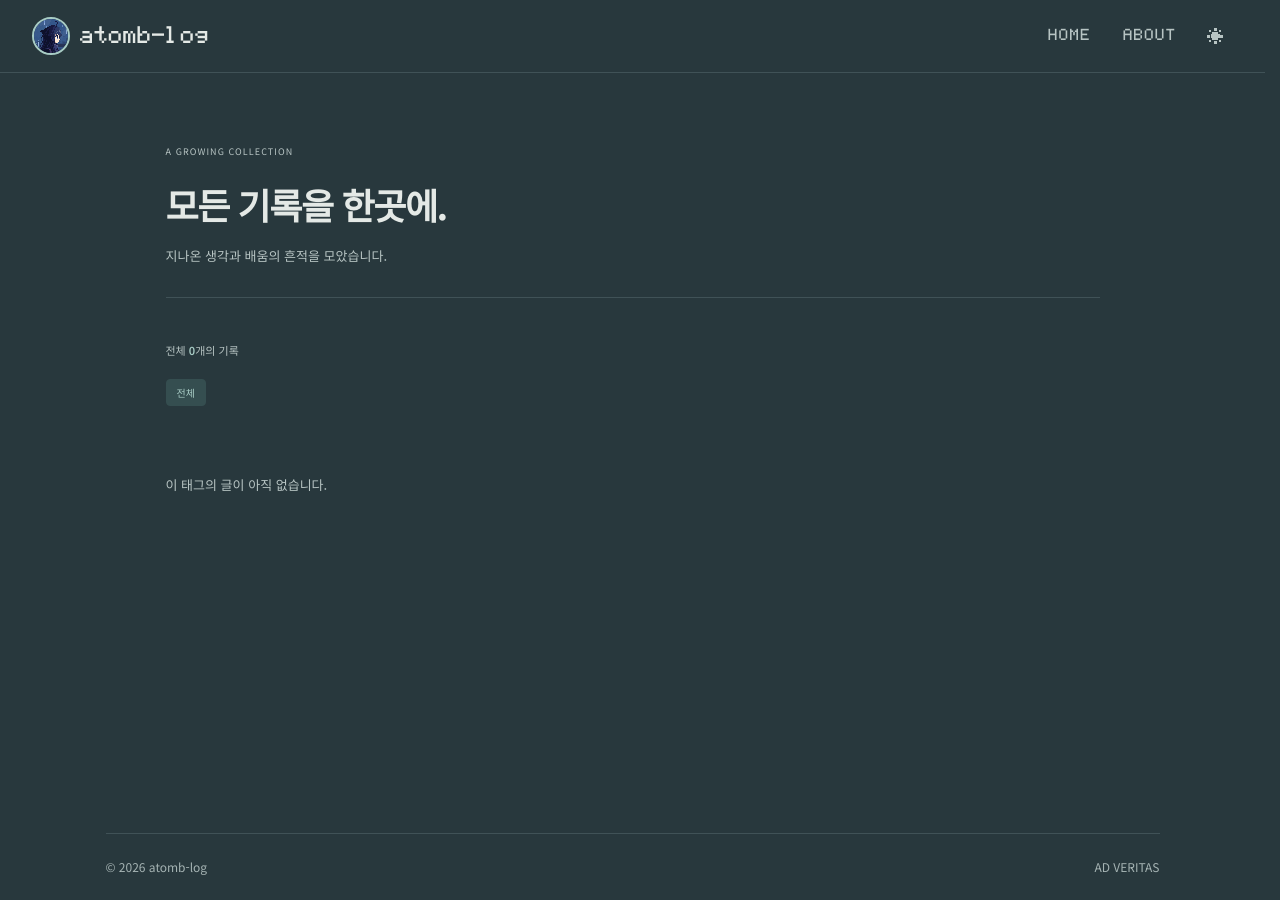
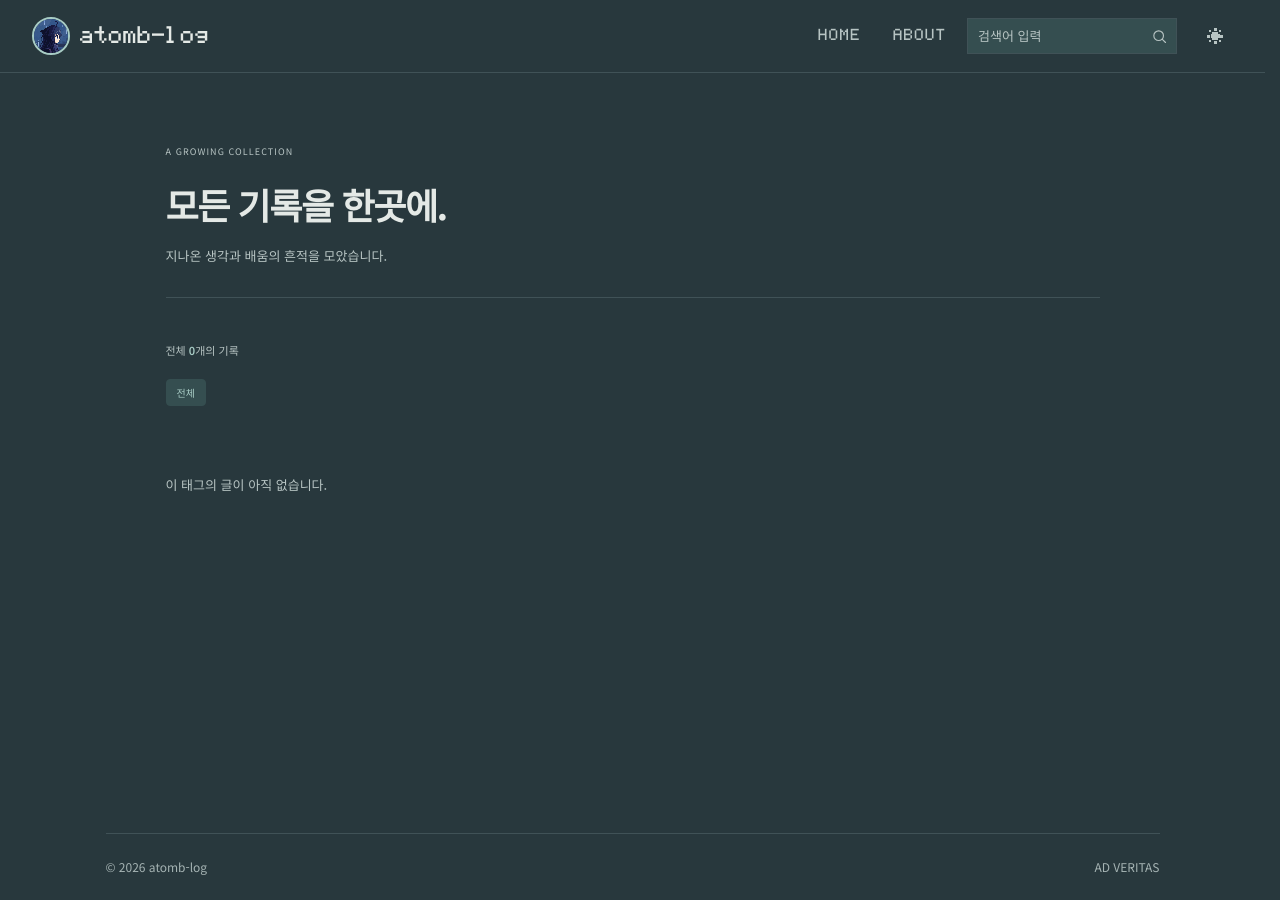
Before and after one commit to atomb-log/atomb-log.github.io, a Jekyll site: the page built from archive.html, in a window 1280 px wide. Built offline with Jekyll 4.4.1, drawn with Linux system fonts in a browser that asks for light colours.

Commit message:
Restore header search across posts, pages, and categories

```diff
--- a/_layouts/default.html
+++ b/_layouts/default.html
@@ -29,6 +29,11 @@
         <a href="{{ '/' | relative_url }}"{% if page.url == '/' %} class="active" aria-current="page"{% endif %}>HOME</a>
         <a href="{{ site.category_urls['ABOUT'] | relative_url }}"{% if page.url == site.category_urls['ABOUT'] %} class="active" aria-current="page"{% endif %}>ABOUT</a>
       </nav>
+      <form class="header-search" role="search" aria-label="블로그 검색">
+        <label class="visually-hidden" for="header-search-input">검색어</label>
+        <input id="header-search-input" type="search" placeholder="검색어 입력" autocomplete="off">
+        <button type="submit" aria-label="검색" aria-haspopup="dialog" aria-controls="search-dialog">{% include icon.html name='search' %}</button>
+      </form>
       <button class="theme-toggle icon-button" type="button" aria-label="밝은 모드로 전환" title="밝은 모드로 전환">
         <svg class="icon theme-sun" viewBox="0 0 24 24" fill="currentColor" shape-rendering="crispEdges" aria-hidden="true"><path d="M10 1h4v4h-4zM10 19h4v4h-4zM1 10h4v4H1zM19 10h4v4h-4zM4 4h3v3H4zM17 4h3v3h-3zM4 17h3v3H4zM17 17h3v3h-3zM8 7h8v2h2v6h-2v2H8v-2H6V9h2z"/></svg>
         <svg class="icon theme-moon" viewBox="0 0 24 24" fill="currentColor" shape-rendering="crispEdges" aria-hidden="true"><path d="M9 2h5v3h-3v3H9v7h3v3h7v-3h3v5h-3v2H8v-2H5v-3H3V8h2V5h4z"/></svg>
@@ -38,8 +43,8 @@
     <footer class="site-footer"><span>© {{ site.time | date: '%Y' }} {{ site.title | escape }}</span><span>AD VERITAS</span></footer>
   </div>
   <dialog class="search-dialog" id="search-dialog" aria-labelledby="search-title">
-    <div class="search-header">{% include icon.html name='search' %}<label id="search-title" class="visually-hidden" for="search-input">글 검색</label><input id="search-input" type="search" placeholder="어떤 기록을 찾고 있나요?" autocomplete="off"><button class="search-close" type="button" data-search-close aria-label="검색 닫기">Esc</button></div>
-    <div class="search-status" id="search-status" role="status" aria-live="polite">제목, 내용, 주제로 검색할 수 있어요.</div>
+    <div class="search-header">{% include icon.html name='search' %}<label id="search-title" class="visually-hidden" for="search-input">블로그 검색</label><input id="search-input" type="search" placeholder="제목, 본문, 태그, 카테고리 검색" autocomplete="off"><button class="search-close" type="button" data-search-close aria-label="검색 닫기">Esc</button></div>
+    <div class="search-status" id="search-status" role="status" aria-live="polite">제목, 본문, 태그, 카테고리로 검색할 수 있어요.</div>
     <div class="search-results" id="search-results"></div>
     <div class="search-footer"><span>키보드로도 편하게 찾아보세요.</span><span><kbd>Tab</kbd> 이동 <kbd>Enter</kbd> 열기</span></div>
   </dialog>
--- a/assets/css/style.css
+++ b/assets/css/style.css
@@ -440,6 +440,47 @@ kbd {
   color:var(--accent);
   border-bottom-color:var(--accent)
 }
+.header-search {
+  display:flex;
+  align-items:center;
+  width:clamp(140px,18vw,210px);
+  height:36px;
+  flex-shrink:0;
+  border:1px solid var(--line);
+  background:var(--accent-soft)
+}
+.header-search:focus-within {
+  border-color:var(--accent)
+}
+.header-search input {
+  width:100%;
+  min-width:0;
+  padding:0 0 0 10px;
+  border:0;
+  outline:0;
+  background:transparent;
+  color:var(--ink);
+  font-size:13px
+}
+.header-search input::placeholder {
+  color:var(--muted)
+}
+.header-search button {
+  display:grid;
+  place-items:center;
+  width:34px;
+  height:34px;
+  padding:0;
+  flex-shrink:0;
+  color:var(--muted)
+}
+.header-search button:hover {
+  color:var(--accent)
+}
+.header-search .icon {
+  width:17px;
+  height:17px
+}
 .breadcrumbs {
   display:flex;
   align-items:center;
@@ -2251,6 +2292,17 @@ main:focus {
     font-size:10px;
     letter-spacing:.04em
   }
+  .header-search {
+    width:32px;
+    border:0;
+    background:transparent
+  }
+  .header-search input {
+    display:none
+  }
+  .header-search button {
+    width:32px
+  }
   .menu-toggle {
     display:inline-flex;
     margin-left:-7px
@@ -2436,7 +2488,8 @@ main:focus {
     padding:0 23px
   }
   .topbar-inner {
-    padding:0 18px
+    padding:0 18px;
+    gap:8px
   }
   .header-brand {
     font-size:15px;
--- a/assets/js/main.js
+++ b/assets/js/main.js
@@ -37,34 +37,51 @@
   const input = $('#search-input');
   const results = $('#search-results');
   const status = $('#search-status');
+  const headerSearch = $('.header-search');
+  const headerSearchInput = $('#header-search-input');
   let indexPromise;
   let searchReturnFocus;
   let requestNumber = 0;
   let debounceTimer;
   const normalize = text => String(text).normalize('NFKC').toLocaleLowerCase('ko-KR');
+  const graphemes = new Intl.Segmenter('ko-KR', { granularity: 'grapheme' });
+  function findTextMatch(text, query) {
+    if (!query) return;
+    const needle = normalize(query);
+    const position = normalize(text).indexOf(needle);
+    if (position < 0) return;
+    let offset = 0;
+    let start;
+    for (const { segment, index } of graphemes.segment(text)) {
+      const next = offset + normalize(segment).length;
+      if (start === undefined && next > position) start = index;
+      if (next >= position + needle.length) return { start, end: index + segment.length };
+      offset = next;
+    }
+  }
   async function loadIndex() {
     if (!indexPromise) {
       indexPromise = fetch(document.body.dataset.searchUrl, { credentials: 'same-origin' })
         .then(response => { if (!response.ok) throw new Error('Search index unavailable'); return response.json(); })
-        .then(posts => posts.map(post => ({ ...post, searchable: normalize([post.title, post.content, ...post.categories, ...post.tags].join(' ')) })))
+        .then(posts => posts.map(post => ({ ...post, searchable: normalize([post.title, post.description || '', post.content, post.date, ...post.categories, ...post.tags].join(' ')) })))
         .catch(error => { indexPromise = undefined; throw error; });
     }
     return indexPromise;
   }
   function highlighted(text, query) {
     const fragment = document.createDocumentFragment();
-    const position = normalize(text).indexOf(normalize(query));
-    if (!query || position < 0) { fragment.append(document.createTextNode(text)); return fragment; }
-    fragment.append(document.createTextNode(text.slice(0, position)));
+    const match = findTextMatch(text, query);
+    if (!match) { fragment.append(document.createTextNode(text)); return fragment; }
+    fragment.append(document.createTextNode(text.slice(0, match.start)));
     const mark = document.createElement('mark');
-    mark.textContent = text.slice(position, position + query.length);
-    fragment.append(mark, document.createTextNode(text.slice(position + query.length)));
+    mark.textContent = text.slice(match.start, match.end);
+    fragment.append(mark, document.createTextNode(text.slice(match.end)));
     return fragment;
   }
   async function search() {
     const current = ++requestNumber;
     const query = input.value.trim();
-    const tokens = normalize(query).split(/\s+/u).filter(Boolean);
+    const tokens = normalize(query).split(/\s+/u).map(token => token.replace(/^#/u, '')).filter(Boolean);
     status.textContent = '기록을 불러오는 중입니다…';
     try {
       const posts = await loadIndex();
@@ -75,24 +92,24 @@
           .sort((a, b) => b.score - a.score).map(item => item.post);
       }
       results.replaceChildren();
-      status.textContent = query ? `“${query}” · ${matches.length}개의 기록` : `최근 기록 ${Math.min(matches.length, 6)}개 · 제목, 내용, 주제로 검색하세요.`;
+      status.textContent = query ? `“${query}” · 검색 결과 ${matches.length}개` : '제목, 본문, 태그, 카테고리로 검색하세요.';
       if (query && !matches.length) {
         const empty = document.createElement('p');
         empty.className = 'search-error';
-        empty.textContent = '일치하는 기록이 없어요. 다른 단어로 찾아보세요.';
+        empty.textContent = '일치하는 글이나 페이지가 없어요. 다른 단어로 찾아보세요.';
         results.append(empty);
       }
-      matches.slice(0, query ? 20 : 6).forEach(post => {
+      (query ? matches : matches.slice(0, 6)).forEach(post => {
         const link = document.createElement('a');
         link.className = 'search-result';
         link.href = post.url;
         const title = document.createElement('strong');
         title.append(highlighted(post.title, query));
         const meta = document.createElement('small');
-        meta.textContent = `${post.date} · ${post.categories.join(' / ') || '노트'}`;
+        meta.textContent = post.kind === 'category' ? '카테고리' : post.kind === 'page' ? '소개 페이지' : [post.date, post.categories.join(' / ')].filter(Boolean).join(' · ');
         const preview = document.createElement('p');
         const content = post.content.replace(/\s+/gu, ' ');
-        const matchAt = query ? normalize(content).indexOf(normalize(tokens[0])) : 0;
+        const matchAt = query ? findTextMatch(content, tokens[0])?.start || 0 : 0;
         const start = Math.max(0, matchAt - 30);
         preview.append(highlighted((start ? '…' : '') + content.slice(start, start + 110) + (content.length > start + 110 ? '…' : ''), tokens[0] || ''));
         link.append(title, meta, preview);
@@ -114,14 +131,19 @@
       results.append(message);
     }
   }
-  function openSearch() {
+  function openSearch(query) {
+    if (typeof query === 'string') input.value = query;
     if (dialog.open) { input.focus(); input.select(); return; }
     searchReturnFocus = document.activeElement;
     dialog.showModal();
     input.focus();
     search();
   }
-  $$('[data-search-open]').forEach(button => button.addEventListener('click', openSearch));
+  $$('[data-search-open]').forEach(button => button.addEventListener('click', () => openSearch()));
+  headerSearch?.addEventListener('submit', event => {
+    event.preventDefault();
+    openSearch(headerSearchInput.value);
+  });
   $('[data-search-close]').addEventListener('click', () => dialog.close());
   dialog.addEventListener('click', event => {
     if (event.target !== dialog) return;
@@ -129,7 +151,11 @@
     if (event.clientX < box.left || event.clientX > box.right || event.clientY < box.top || event.clientY > box.bottom) dialog.close();
   });
   dialog.addEventListener('close', () => { ++requestNumber; searchReturnFocus?.focus(); });
-  input.addEventListener('input', () => { clearTimeout(debounceTimer); debounceTimer = setTimeout(search, 100); });
+  input.addEventListener('input', () => {
+    if (headerSearchInput) headerSearchInput.value = input.value;
+    clearTimeout(debounceTimer);
+    debounceTimer = setTimeout(search, 100);
+  });
   document.addEventListener('keydown', event => {
     const editing = event.target.closest('input, textarea, select, [contenteditable="true"]');
     if ((event.key.toLowerCase() === 'k' && (event.ctrlKey || event.metaKey)) || (event.key === '/' && !editing && !event.ctrlKey && !event.metaKey && !event.altKey)) {
--- a/scripts/check_site.py
+++ b/scripts/check_site.py
@@ -96,4 +96,4 @@ for name in ("Gemfile", "Gemfile.lock", "README.md", "vendor", "scripts", ".bund
 
 if errors:
     raise SystemExit("\n".join(errors))
-print(f"PASS: {len(pages)} HTML pages, {len(posts)} searchable posts, local links, RSS, sitemap, and source exclusions.")
+print(f"PASS: {len(pages)} HTML pages, {len(posts)} search entries, local links, RSS, sitemap, and source exclusions.")
--- a/search.json
+++ b/search.json
@@ -3,5 +3,9 @@ layout: null
 permalink: /search.json
 ---
 [
-{% for post in site.posts %}{"title":{{ post.title | jsonify }},"url":{{ post.url | relative_url | jsonify }},"date":{{ post.date | date: '%Y.%m.%d' | jsonify }},"categories":{{ post.categories | jsonify }},"tags":{{ post.tags | jsonify }},"content":{{ post.content | strip_html | normalize_whitespace | jsonify }}}{% unless forloop.last %},{% endunless %}{% endfor %}
+{% assign search_separator = '' %}
+{% for post in site.posts %}{{ search_separator }}{"kind":"post","title":{{ post.title | jsonify }},"description":{{ post.description | default: '' | jsonify }},"url":{{ post.url | relative_url | jsonify }},"date":{{ post.date | date: '%Y.%m.%d' | jsonify }},"categories":{{ post.categories | jsonify }},"tags":{{ post.tags | jsonify }},"content":{{ post.content | markdownify | strip_html | normalize_whitespace | jsonify }}}{% assign search_separator = ',' %}{% endfor %}
+{% for category in site.data.notebook_categories %}{% unless category.name == 'ABOUT' %}{% assign category_url = site.category_urls[category.name] %}{{ search_separator }}{"kind":"category","title":{{ category.name | jsonify }},"url":{{ category_url | relative_url | jsonify }},"date":"","categories":[{{ category.name | jsonify }}],"tags":[],"content":{{ category.name | append: ' 카테고리의 글을 연도별로 모았습니다.' | jsonify }}}{% assign search_separator = ',' %}{% endunless %}{% endfor %}
+{% assign about_url = site.category_urls['ABOUT'] %}{% assign about_pages = site.pages | where: 'url', about_url %}
+{% for about_page in about_pages %}{{ search_separator }}{"kind":"page","title":{{ about_page.title | jsonify }},"url":{{ about_page.url | relative_url | jsonify }},"date":"","categories":[],"tags":[],"content":{{ about_page.content | markdownify | strip_html | normalize_whitespace | jsonify }}}{% assign search_separator = ',' %}{% endfor %}
 ]
```
